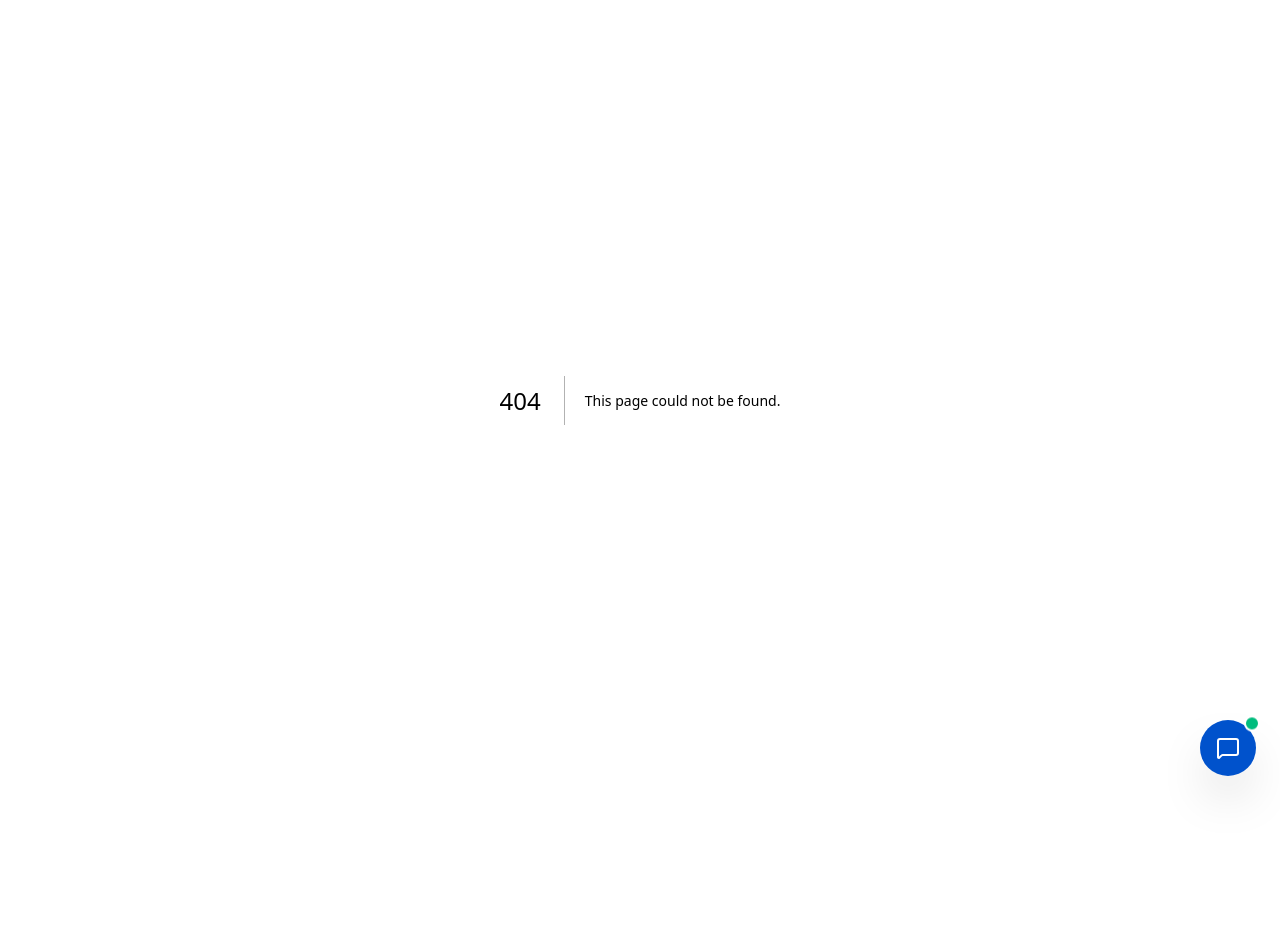
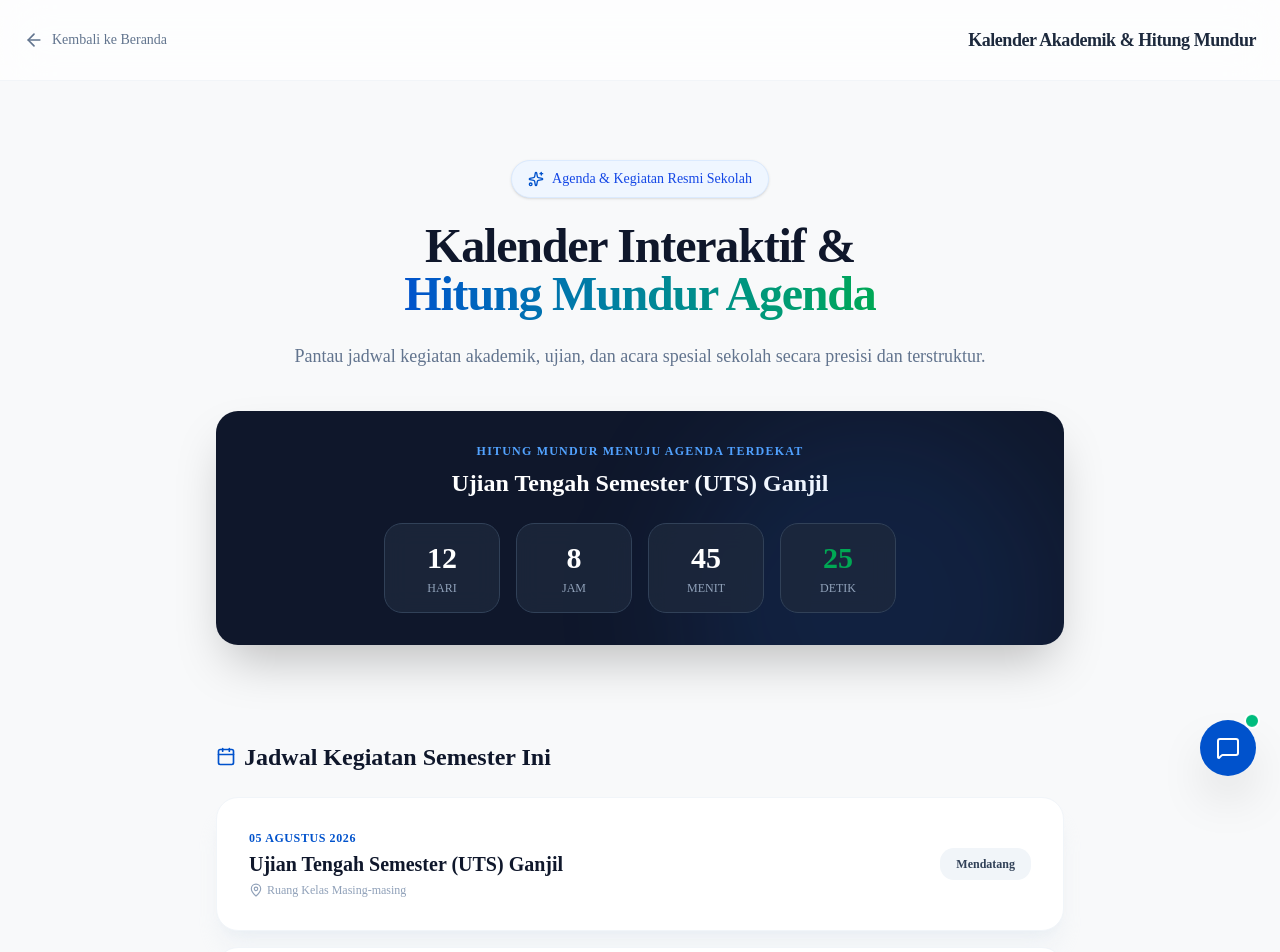
Before and after one commit to expertwingman/sdn-petukangan-2, a Next.js app: page /kalender in a window 1280 px wide. Before the commit this address had no page. Shown: the top 952 px of the page. Before the commit the page ends 800 px from the top, so only its background shows below. Built offline with nearby package versions, Linux system fonts and the light colour scheme.

Commit message:
feat: tambahkan halaman kalender interaktif dan hitung mundur agenda sekolah

```diff
--- /dev/null
+++ b/src/app/kalender/page.tsx
@@ -0,0 +1,169 @@
+"use client";
+
+import { useState, useEffect } from "react";
+import { motion } from "framer-motion";
+import { ArrowLeft, Calendar as CalendarIcon, Clock, Sparkles, MapPin, CheckCircle2 } from "lucide-react";
+import Link from "next/link";
+
+export default function KalenderPage() {
+  const [timeLeft, setTimeLeft] = useState({ days: 12, hours: 8, minutes: 45, seconds: 30 });
+
+  // Simulasi hitung mundur sederhana
+  useEffect(() => {
+    const timer = setInterval(() => {
+      setTimeLeft(prev => {
+        if (prev.seconds > 0) {
+          return { ...prev, seconds: prev.seconds - 1 };
+        } else if (prev.minutes > 0) {
+          return { ...prev, minutes: 59, seconds: 59 };
+        } else if (prev.hours > 0) {
+          return { ...prev, hours: prev.hours - 1, minutes: 59, seconds: 59 };
+        } else if (prev.days > 0) {
+          return { ...prev, days: prev.days - 1, hours: 23, minutes: 59, seconds: 59 };
+        }
+        return prev;
+      });
+    }, 1000);
+    return () => clearInterval(timer);
+  }, []);
+
+  const agendaList = [
+    {
+      tanggal: "05 Agustus 2026",
+      kegiatan: "Ujian Tengah Semester (UTS) Ganjil",
+      lokasi: "Ruang Kelas Masing-masing",
+      status: "Mendatang"
+    },
+    {
+      tanggal: "17 Agustus 2026",
+      kegiatan: "Upacara Peringatan HUT Kemerdekaan RI ke-81",
+      lokasi: "Lapangan Utama SDN Petukangan Selatan 02",
+      status: "Agenda Utama"
+    },
+    {
+      tanggal: "25 Agustus 2026",
+      kegiatan: "Pentas Seni & Pameran Karya Siswa",
+      lokasi: "Aula Serbaguna Sekolah",
+      status: "Terjadwal"
+    },
+    {
+      tanggal: "10 September 2026",
+      kegiatan: "Rapat Koordinasi Komite & Orang Tua Murid",
+      lokasi: "Ruang Guru / Daring",
+      status: "Terjadwal"
+    }
+  ];
+
+  return (
+    <main className="min-h-screen bg-[#F8F9FA] text-slate-900 font-sans pb-24 selection:bg-blue-500 selection:text-white">
+      {/* Navbar Simple */}
+      <header className="fixed top-0 w-full bg-white/70 backdrop-blur-xl z-50 border-b border-slate-200/40">
+        <div className="max-w-7xl mx-auto px-6 h-20 flex items-center justify-between">
+          <Link href="/" className="flex items-center gap-2 text-slate-500 hover:text-[#0052CC] transition-colors">
+            <ArrowLeft className="w-5 h-5" />
+            <span className="font-medium text-sm">Kembali ke Beranda</span>
+          </Link>
+          <div className="font-semibold text-lg tracking-tight text-slate-800">
+            Kalender Akademik & Hitung Mundur
+          </div>
+        </div>
+      </header>
+
+      {/* Hero Section */}
+      <section className="pt-40 pb-12 px-6 max-w-4xl mx-auto text-center">
+        <motion.div
+          initial={{ opacity: 0, y: 20 }}
+          animate={{ opacity: 1, y: 0 }}
+          transition={{ duration: 0.6 }}
+          className="inline-flex items-center gap-2 px-4 py-2 rounded-full bg-blue-50 border border-blue-100 text-blue-700 text-sm font-medium mb-6 shadow-sm"
+        >
+          <Sparkles className="w-4 h-4 text-[#0052CC]" />
+          <span>Agenda & Kegiatan Resmi Sekolah</span>
+        </motion.div>
+
+        <motion.h1
+          initial={{ opacity: 0, y: 20 }}
+          animate={{ opacity: 1, y: 0 }}
+          transition={{ duration: 0.6, delay: 0.1 }}
+          className="text-4xl md:text-5xl font-bold tracking-tight text-slate-900 mb-6"
+        >
+          Kalender Interaktif & <br />
+          <span className="text-transparent bg-clip-text bg-gradient-to-r from-[#0052CC] to-[#00A854]">
+            Hitung Mundur Agenda
+          </span>
+        </motion.h1>
+
+        <motion.p
+          initial={{ opacity: 0, y: 20 }}
+          animate={{ opacity: 1, y: 0 }}
+          transition={{ duration: 0.6, delay: 0.2 }}
+          className="text-lg text-slate-500 leading-relaxed mb-10"
+        >
+          Pantau jadwal kegiatan akademik, ujian, dan acara spesial sekolah secara presisi dan terstruktur.
+        </motion.p>
+
+        {/* Countdown Box */}
+        <motion.div
+          initial={{ opacity: 0, y: 20 }}
+          animate={{ opacity: 1, y: 0 }}
+          transition={{ duration: 0.6, delay: 0.3 }}
+          className="bg-slate-900 text-white rounded-3xl p-8 shadow-2xl relative overflow-hidden mb-12"
+        >
+          <div className="absolute top-0 right-0 w-96 h-96 bg-blue-500/10 rounded-full blur-3xl pointer-events-none"></div>
+          <div className="text-xs font-bold tracking-widest text-blue-400 uppercase mb-2">Hitung Mundur Menuju Agenda Terdekat</div>
+          <h3 className="text-2xl font-bold mb-6">Ujian Tengah Semester (UTS) Ganjil</h3>
+
+          <div className="grid grid-cols-4 gap-4 max-w-lg mx-auto">
+            <div className="bg-slate-800/80 backdrop-blur-md p-4 rounded-2xl border border-slate-700">
+              <div className="text-3xl font-extrabold text-white">{timeLeft.days}</div>
+              <div className="text-xs text-slate-400 mt-1 uppercase font-medium">Hari</div>
+            </div>
+            <div className="bg-slate-800/80 backdrop-blur-md p-4 rounded-2xl border border-slate-700">
+              <div className="text-3xl font-extrabold text-white">{timeLeft.hours}</div>
+              <div className="text-xs text-slate-400 mt-1 uppercase font-medium">Jam</div>
+            </div>
+            <div className="bg-slate-800/80 backdrop-blur-md p-4 rounded-2xl border border-slate-700">
+              <div className="text-3xl font-extrabold text-white">{timeLeft.minutes}</div>
+              <div className="text-xs text-slate-400 mt-1 uppercase font-medium">Menit</div>
+            </div>
+            <div className="bg-slate-800/80 backdrop-blur-md p-4 rounded-2xl border border-slate-700">
+              <div className="text-3xl font-extrabold text-[#00A854]">{timeLeft.seconds}</div>
+              <div className="text-xs text-slate-400 mt-1 uppercase font-medium">Detik</div>
+            </div>
+          </div>
+        </motion.div>
+      </section>
+
+      {/* Daftar Agenda */}
+      <section className="px-6 max-w-4xl mx-auto">
+        <h3 className="text-2xl font-bold text-slate-900 mb-6 flex items-center gap-2">
+          <CalendarIcon className="w-5 h-5 text-[#0052CC]" /> Jadwal Kegiatan Semester Ini
+        </h3>
+        <div className="space-y-4">
+          {agendaList.map((item, index) => (
+            <motion.div
+              key={index}
+              initial={{ opacity: 0, y: 20 }}
+              animate={{ opacity: 1, y: 0 }}
+              transition={{ duration: 0.5, delay: index * 0.1 }}
+              className="bg-white rounded-3xl p-6 md:p-8 shadow-xl shadow-slate-200/40 border border-slate-100 flex flex-col sm:flex-row items-start sm:items-center justify-between gap-4"
+            >
+              <div className="space-y-1">
+                <div className="text-xs font-bold text-[#0052CC] uppercase tracking-wider">{item.tanggal}</div>
+                <h4 className="text-xl font-bold text-slate-900">{item.kegiatan}</h4>
+                <div className="text-xs text-slate-400 flex items-center gap-1">
+                  <MapPin className="w-3.5 h-3.5 text-slate-400" /> {item.lokasi}
+                </div>
+              </div>
+              <span className={`px-4 py-2 rounded-xl text-xs font-bold ${
+                item.status === 'Agenda Utama' ? 'bg-blue-100 text-blue-800' : 'bg-slate-100 text-slate-700'
+              }`}>
+                {item.status}
+              </span>
+            </motion.div>
+          ))}
+        </div>
+      </section>
+    </main>
+  );
+}
--- a/src/app/page.tsx
+++ b/src/app/page.tsx
@@ -70,6 +70,7 @@ export default function Home() {
             <Link className="hover:text-[#0052CC] transition-colors" href="/profil">Profil</Link>
             <Link className="hover:text-[#0052CC] transition-colors" href="/akademik">Akademik</Link>
             <Link className="hover:text-[#0052CC] transition-colors" href="/fasilitas">Fasilitas</Link>
+            <Link className="hover:text-[#0052CC] transition-colors" href="/kalender">Kalender</Link>
             <Link className="hover:text-[#0052CC] transition-colors" href="/guru">Guru</Link>
             <Link className="hover:text-[#0052CC] transition-colors" href="/storybook">Pojok Cerita</Link>
             <Link className="hover:text-[#0052CC] transition-colors" href="/yearbook">Yearbook</Link>
```
